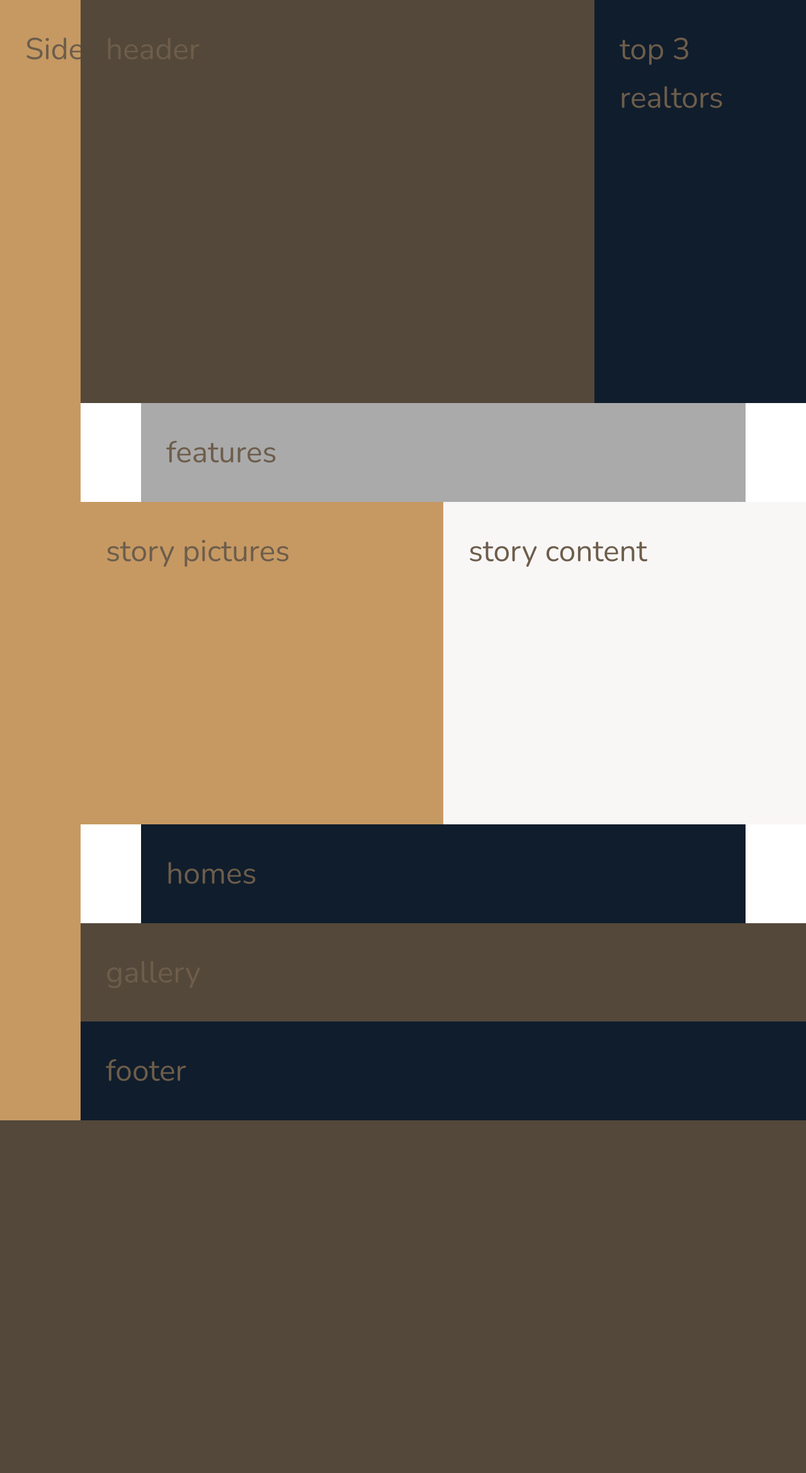
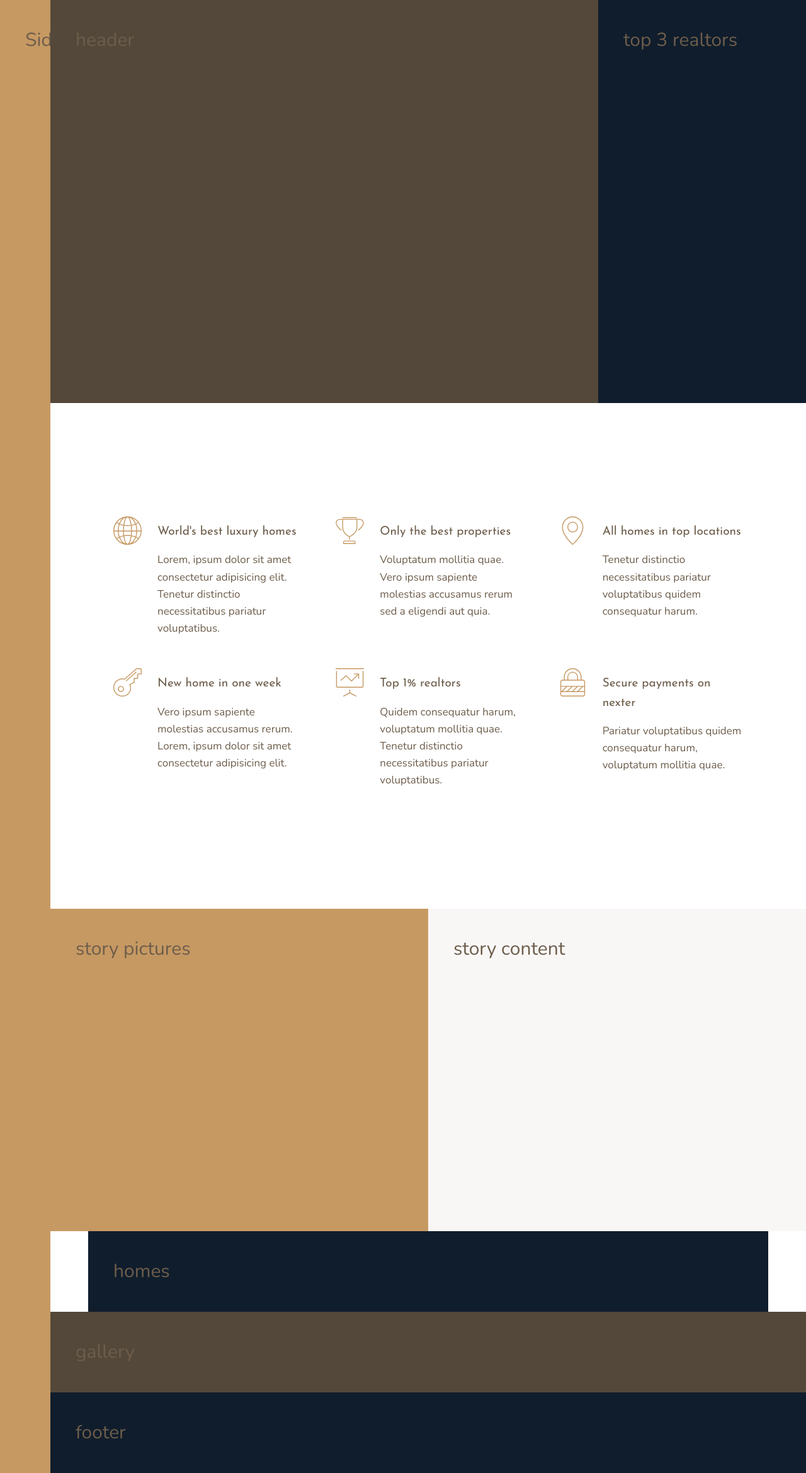
Before and after one commit to fluktar/Nexter, a PHP site: page /index.html in a window 1280 px wide. Shown: the whole page at 63% size. Before the commit the page ends 1779 px from the top, so only its background shows below. Run offline with PHP 8.4, Linux system fonts and the light colour scheme.

Commit message:
features content + styles

```diff
--- a/dist/css/style.min.css
+++ b/dist/css/style.min.css
@@ -1 +1 @@
-*,::after,::before{margin:0;padding:0;box-sizing:inherit}html{font-size:62.5%}@media (max-width:75em){html{font-size:56.25%}}@media (max-width:56.25em){html{font-size:50%}}@media (max-width:37.5em){html{font-size:37.5%}}@media (min-width:112.5em){html{font-size:80%}}body{box-sizing:border-box}.u-center-text{text-align:center!important}.u-margin-bottom-big{margin-bottom:8rem!important}.u-margin-bottom-small{margin-bottom:1.5rem!important}.u-margin-bottom-medium{margin-bottom:4rem!important}.u-margin-top-big{margin-top:8rem!important}.container{width:1000px;margin:3rem auto;background-color:#ddd;display:grid;grid-template-rows:repeat(2,min-content);grid-template-columns:max-content 1fr 1fr min-content}.item{padding:1rem;color:#fff;font-family:sans-serif;font-size:3rem;background-color:#ff4500}.item--1{background-color:#ff4500}.item--2{background-color:#6b8e23}.item--3{background-color:violet}.item--4{background-color:#db7093}.item--5{background-color:#00f}.item--6{background-color:brown}.item--7{background-color:#ff8c00}.item--8{background-color:#2f4f4f}
+*,::after,::before{margin:0;padding:0;box-sizing:inherit}html{font-size:62.5%}@media (max-width:75em){html{font-size:56.25%}}@media (max-width:56.25em){html{font-size:50%}}@media (max-width:37.5em){html{font-size:37.5%}}@media (min-width:112.5em){html{font-size:80%}}body{box-sizing:border-box}.u-center-text{text-align:center!important}.u-margin-bottom-big{margin-bottom:8rem!important}.u-margin-bottom-small{margin-bottom:1.5rem!important}.u-margin-bottom-medium{margin-bottom:4rem!important}.u-margin-top-big{margin-top:8rem!important}
--- a/index.html
+++ b/index.html
@@ -16,7 +16,67 @@
  <div class="header">header</div>
 
     <div class="realtors">top 3 realtors</div>
-    <section class="features">features</section>
+    <section class="features">
+  <div class="feature">
+    <svg class="feature__icon">
+      <use xlink:href="/dist/img/sprite.svg#icon-global"></use>
+    </svg>
+    <h4 class="heading-4 heading--4--dark">World's best luxury homes</h4>
+    <p class="feature__text">
+      Lorem, ipsum dolor sit amet consectetur adipisicing elit. Tenetur
+      distinctio necessitatibus pariatur voluptatibus.
+    </p>
+  </div>
+  <div class="feature">
+    <svg class="feature__icon">
+      <use xlink:href="/dist/img/sprite.svg#icon-trophy"></use>
+    </svg>
+    <h4 class="heading-4 heading--4--dark">Only the best properties</h4>
+    <p class="feature__text">
+      Voluptatum mollitia quae. Vero ipsum sapiente molestias accusamus rerum
+      sed a eligendi aut quia.
+    </p>
+  </div>
+  <div class="feature">
+    <svg class="feature__icon">
+      <use xlink:href="/dist/img/sprite.svg#icon-map-pin"></use>
+    </svg>
+    <h4 class="heading-4 heading--4--dark">All homes in top locations</h4>
+    <p class="feature__text">
+      Tenetur distinctio necessitatibus pariatur voluptatibus quidem consequatur
+      harum.
+    </p>
+  </div>
+  <div class="feature">
+    <svg class="feature__icon">
+      <use xlink:href="/dist/img/sprite.svg#icon-key"></use>
+    </svg>
+    <h4 class="heading-4 heading--4--dark">New home in one week</h4>
+    <p class="feature__text">
+      Vero ipsum sapiente molestias accusamus rerum. Lorem, ipsum dolor sit amet
+      consectetur adipisicing elit.
+    </p>
+  </div>
+  <div class="feature">
+    <svg class="feature__icon">
+      <use xlink:href="/dist/img/sprite.svg#icon-presentation"></use>
+    </svg>
+    <h4 class="heading-4 heading--4--dark">Top 1% realtors</h4>
+    <p class="feature__text">
+      Quidem consequatur harum, voluptatum mollitia quae. Tenetur distinctio
+      necessitatibus pariatur voluptatibus.
+    </p>
+  </div>
+  <div class="feature">
+    <svg class="feature__icon">
+      <use xlink:href="/dist/img/sprite.svg#icon-lock"></use>
+    </svg>
+    <h4 class="heading-4 heading--4--dark">Secure payments on nexter</h4>
+    <p class="feature__text">
+      Pariatur voluptatibus quidem consequatur harum, voluptatum mollitia quae.
+    </p>
+  </div>
+</section>
  <div class="story__pictures">story pictures</div>
 <div class="story__content">story content</div>
  <section class="homes">homes</section>
--- a/src/sass/_features.scss
+++ b/src/sass/_features.scss
@@ -1,4 +1,26 @@
 .features {
-  background-color: $color-grey-light-2;
+  // background-color: $color-grey-light-2;
   grid-column: center-start / center-end;
+  margin: 15rem 0;
+  grid-gap: 6rem;
+  align-items: start;
+  display: grid;
+  grid-template-columns: repeat(auto-fit, minmax(25rem, 1fr));
 }
+.feature {
+  display: grid;
+  grid-template-columns: min-content 1fr;
+  row-gap: 1.5rem;
+  column-gap: 2.5rem;
+
+  &__icon {
+    fill: $color-primary;
+    width: 4.5rem;
+    height: 4.5rem;
+    grid-row: 1 / span 2;
+    transform: translateY(-1rem);
+  }
+  &__text {
+    font-size: 1.7rem;
+  }
+}
--- a/src/sass/_typography.scss
+++ b/src/sass/_typography.scss
@@ -0,0 +1,23 @@
+%heading {
+  font-family: $font-display;
+  font-weight: 400;
+}
+.heading-1 {
+  @extend %heading;
+}
+.heading-2 {
+  @extend %heading;
+}
+.heading-3 {
+  @extend %heading;
+}
+.heading-4 {
+  @extend %heading;
+  font-size: 1.9rem;
+  &--light {
+    color: $color-grey-light-1;
+  }
+  &--dark {
+    color: $color-grey-dark-1;
+  }
+}
--- /dev/null
+++ b/src/sass/abstracts/_mixins.scss
@@ -0,0 +1,45 @@
+
+      @mixin center {
+        top: 50%;
+        left: 50%;
+        transform: translate(-50%, -50%);
+        position: absolute;
+      }
+      //MEDIA QUERY MIXINS
+      /*
+      0-600px - Phone
+      600-900px - Tablet portrait
+      900-1200px - Tablet landscape
+      1200-1800px - Desktop
+      1800px + - Big desktop
+
+      $breakpoint:
+      phone,
+      tab-port,
+      tab-land,
+      big-desktop
+      1em = 16px
+      */
+
+      @mixin respond($breakpoint) {
+        @if $breakpoint == phone {
+          @media (max-width: 37.5em) {
+            @content;
+          }
+        }
+        @if $breakpoint == tab-port {
+          @media (max-width: 56.25em) {
+            @content;
+          }
+        }
+        @if $breakpoint == tab-land {
+          @media (max-width: 75em) {
+            @content;
+          }
+        }
+        @if $breakpoint == big-desktop {
+          @media (min-width: 112.5em) {
+            @content;
+          }
+        }
+      }
--- /dev/null
+++ b/src/sass/base/_base.scss
@@ -0,0 +1,26 @@
+*,
+*::before,
+*::after {
+  margin: 0;
+  padding: 0;
+  box-sizing: inherit;
+}
+html {
+  font-size: 62.5%;
+
+  @include respond(tab-land) {
+    font-size: 56.25%;
+  }
+  @include respond(tab-port) {
+    font-size: 50%;
+  }
+  @include respond(phone) {
+    font-size: 37.5%;
+  }
+  @include respond(big-desktop) {
+    font-size: 80%;
+  }
+}
+body {
+  box-sizing: border-box;
+}
--- /dev/null
+++ b/src/sass/base/_utilities.scss
@@ -0,0 +1,16 @@
+
+      .u-center-text {
+        text-align: center !important;
+      }
+      .u-margin-bottom-big {
+        margin-bottom: 8rem !important;
+      }
+      .u-margin-bottom-small {
+        margin-bottom: 1.5rem !important;
+      }
+      .u-margin-bottom-medium {
+        margin-bottom: 4rem !important;
+      }
+      .u-margin-top-big {
+        margin-top: 8rem !important;
+      }
--- a/src/sass/main.scss
+++ b/src/sass/main.scss
@@ -1,5 +1,7 @@
+@import "abstracts/mixins";
 @import "base";
 @import "typography";
+@import "base/base";
 
 @import "sidebar";
 @import "header";
--- /dev/null
+++ b/src/sass/style.scss
@@ -0,0 +1,4 @@
+
+      @import "abstracts/mixins";
+      @import "base/base";
+      @import "base/utilities";
```
Also changed, not shown: dist/css/main.min.css (+1 -1 lines), views/index.ejs (+61 -1 lines), 1 other file.
